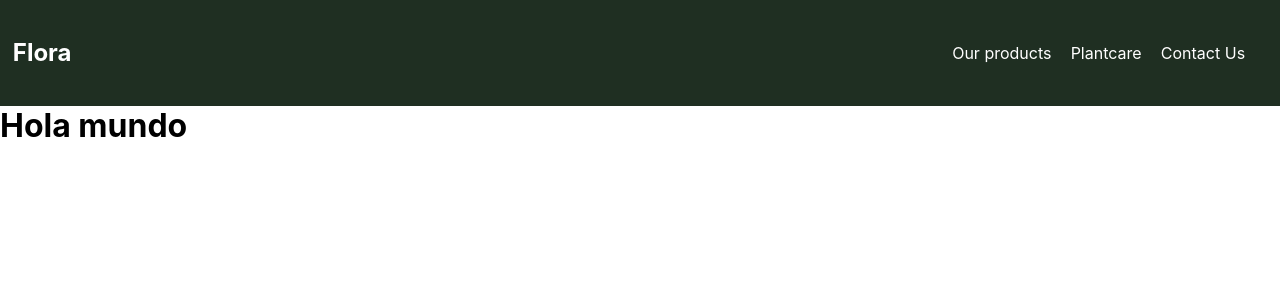
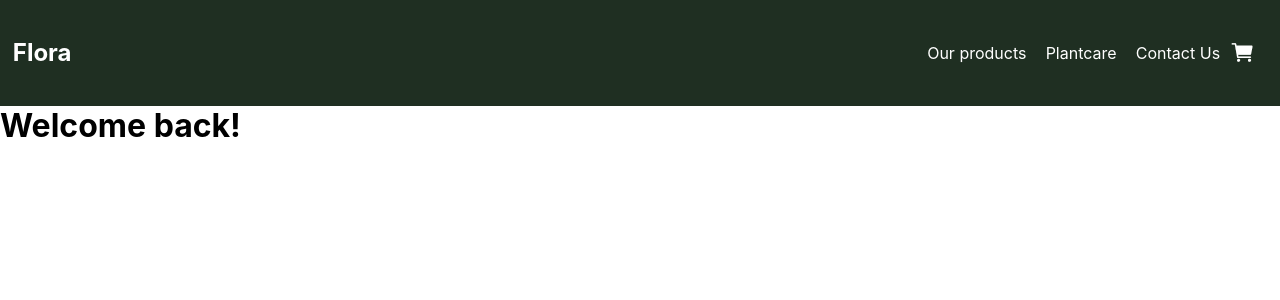
Before and after one commit to antonella9mizzi/Flora, a React (Create React App) app: page /cart in a window 1280 px wide. Shown: the top 300 px of the page. Built offline with nearby package versions, Linux system fonts and the light colour scheme.

Commit message:
Cart added/ItemListContainer added

```diff
--- a/src/App.jsx
+++ b/src/App.jsx
@@ -1,13 +1,11 @@
-
 import NavBar from './components/NavBar/NavBar';
+import ItemsListContainer from './components/ItemsList/ItemsListContainer';
 
 function App() {
-  console.log()
-
   return (
     <div className="App">
       <NavBar nombreDeLaTienda="Flora" subtitulo="store"/>
-      <h1>Hola mundo</h1>
+      <ItemsListContainer greeting="Welcome back!"/>
     </div>
   );
 }
--- /dev/null
+++ b/src/components/ItemsList/ItemsListContainer.jsx
@@ -0,0 +1,9 @@
+import react from'react';
+
+
+const ItemsListContainer = (props) =>{
+    return(
+        <h1>{props.greeting}</h1>
+    )
+};
+export default ItemsListContainer;
--- /dev/null
+++ b/src/components/NavBar/Cart/Cart.jsx
@@ -0,0 +1,10 @@
+import React from "react";
+import CartIMG from "../../../img/cart.png";
+
+
+const Cart = () => {
+    return(
+        <img src={CartIMG} alt="cart"/>
+    );
+};
+export default Cart;
--- a/src/components/NavBar/NavBar.jsx
+++ b/src/components/NavBar/NavBar.jsx
@@ -1,17 +1,21 @@
 import react from "react";
 import NavBarCSS from "./NavBar.module.css";
+import Cart from "./Cart/Cart";
 
 const NavBar = (props) => {
     return(
-        <nav className={NavBarCSS.nav}>
-            <h1>{props.nombreDeLaTienda}</h1>
-            <ul className={NavBarCSS.nav}>
-                <li>Our products</li>
-                <li>Plantcare</li>
-                <li>Contact Us</li>
-            </ul>
+        <nav >
+            <div className={NavBarCSS.navFlex}>
+                <h1>{props.nombreDeLaTienda}</h1>
+                <ul className={NavBarCSS.navFlex}>
+                    <li>Our products</li>
+                    <li>Plantcare</li>
+                    <li>Contact Us</li>
+                    <Cart></Cart>
+                </ul>
+            </div>
         </nav>
-    )
-}
+    );
+};
 
 export default NavBar;
--- a/src/components/NavBar/NavBar.module.css
+++ b/src/components/NavBar/NavBar.module.css
@@ -2,7 +2,7 @@
     padding: 0;
     margin: 0;
 }
-.nav{
+.navFlex{
     display: flex;
     flex-direction: row;
     align-items: center;
```
Also changed, not shown: src/img/cart.png (added).
